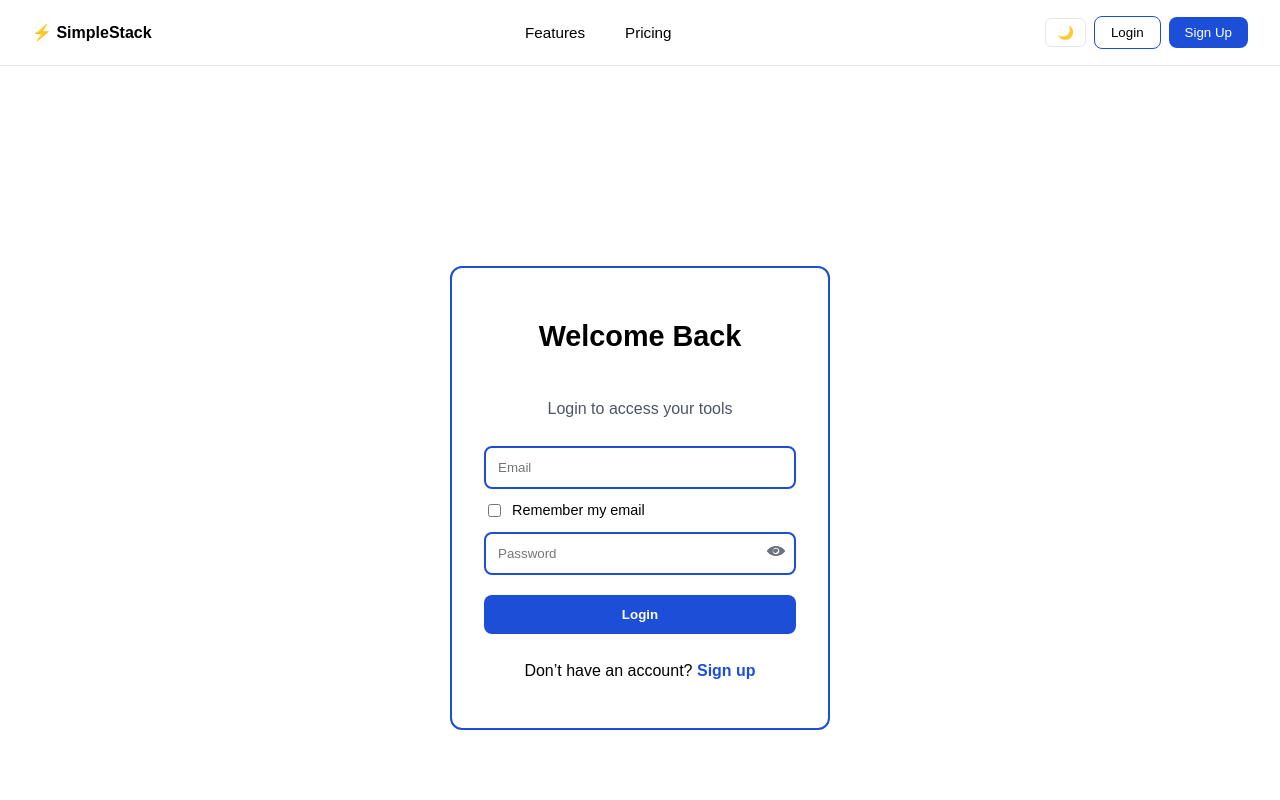
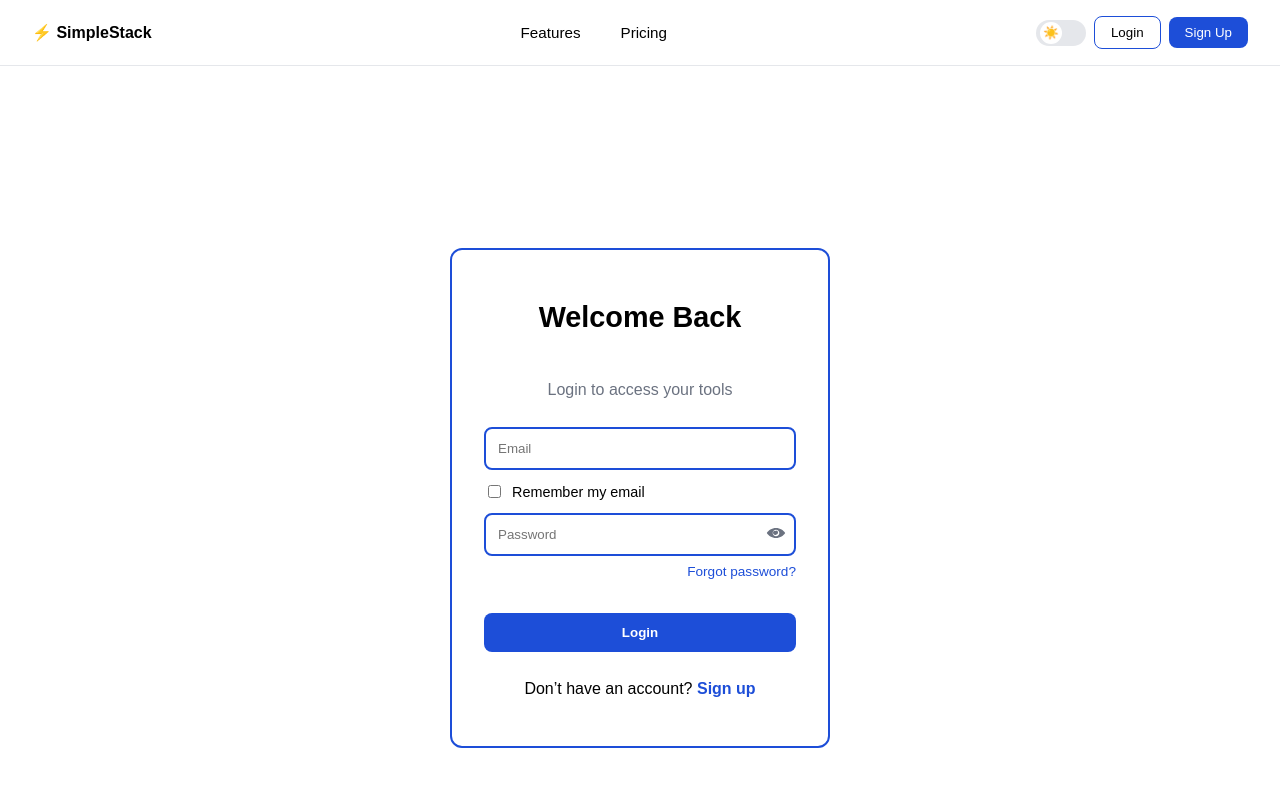
Before and after one commit to ShaphC/MyToolStack, a Next.js app: page /login in a window 1280 px wide. Shown: the top 800 px of the page. Built offline with nearby package versions, Linux system fonts and the light colour scheme; no server answers.

Commit message:
darkmode working on all pages

```diff
--- a/app/(auth)/login/page.tsx
+++ b/app/(auth)/login/page.tsx
@@ -109,7 +109,7 @@ export default function Login() {
                 value={password}
                 onChange={(e) => setPassword(e.target.value)}
                 onKeyDown={handleKeyDown}
-                style={styles.passwordInput}
+                style={styles.input}
               />
 
               {/* 👁 INSIDE INPUT */}
@@ -140,12 +140,12 @@ export default function Login() {
 
             {/* DISABLED UNTIL READY TO UTILIZE */}
             {/* FORGOT PASSWORD */}
-            {/* <p
+            <p
               onClick={() => router.push("/reset-password")}
               style={styles.forgot}
             >
               Forgot password?
-            </p> */}
+            </p>
 
             {/* ERROR / SUCCESS */}
             {errorMsg && <p style={styles.error}>{errorMsg}</p>}
@@ -183,10 +183,13 @@ const styles: any = {
     minHeight: "100vh",
     display: "flex",
     flexDirection: "column",
-    background: "#ffffff",
+    background: "var(--bg)",
+    color: "var(--text)",
   },
 
   container: {
+    background: "var(--bg)",
+    color: "var(--text)",
     flex: 1,
     display: "flex",
     alignItems: "center",
@@ -197,7 +200,8 @@ const styles: any = {
     width: "100%",
     maxWidth: "380px",
     padding: "2rem",
-    border: "2px solid #1d4ed8",
+    background: "var(--card)",
+    border: "2px solid var(--border)",
     borderRadius: "12px",
     display: "flex",
     flexDirection: "column",
@@ -212,14 +216,16 @@ const styles: any = {
 
   subtitle: {
     textAlign: "center",
-    color: "#4b5563",
+    color: "var(--muted)",
     marginBottom: "1rem",
   },
 
   input: {
     width: "100%",
     padding: "0.75rem",
-    border: "2px solid #1d4ed8",
+    background: "var(--card)",
+    color: "var(--text)",
+    border: "2px solid var(--border)",
     borderRadius: "8px",
   },
 
@@ -228,13 +234,13 @@ const styles: any = {
     width: "100%",
   },
 
-  passwordInput: {
-    width: "100%",
-    padding: "0.75rem",
-    paddingRight: "2.5rem",
-    border: "2px solid #1d4ed8",
-    borderRadius: "8px",
-  },
+  // passwordInput: {
+  //   width: "100%",
+  //   padding: "0.75rem",
+  //   paddingRight: "2.5rem",
+  //   border: "2px solid #1d4ed8",
+  //   borderRadius: "8px",
+  // },
 
   eye: {
     position: "absolute",
--- a/app/components/Footer.tsx
+++ b/app/components/Footer.tsx
@@ -60,8 +60,8 @@ const styles: any = {
     borderTop: "1px solid #e5e7eb",
     marginTop: "3rem",
     padding: "3rem 2rem",
-    background: "#ffffff",
-    color: "#000000",
+    background: "var(--bg)",
+    color: "var(--text)",
   },
 
   container: {
--- a/app/components/NavBar.tsx
+++ b/app/components/NavBar.tsx
@@ -2,6 +2,32 @@
 
 import { useRouter } from "next/navigation";
 import { useTheme } from "@/app/context/ThemeContext";
+
+function ThemeToggle() {
+  const { theme, toggleTheme } = useTheme();
+
+  return (
+    <div
+      onClick={toggleTheme}
+      style={{
+        ...styles.toggle,
+        background:
+          theme === "dark"
+            ? "linear-gradient(135deg, #1d4ed8, #6366f1)"
+            : "#e5e7eb",
+      }}
+    >
+      <div
+        style={{
+          ...styles.knob,
+          transform: theme === "dark" ? "translateX(26px)" : "translateX(2px)",
+        }}
+      >
+        {theme === "dark" ? "🌙" : "☀️"}
+      </div>
+    </div>
+  );
+}
 
 export default function Navbar() {
   const { theme, toggleTheme } = useTheme();
@@ -38,9 +64,7 @@ export default function Navbar() {
 
       {/* ACTIONS */}
       <div style={styles.auth}>
-        <button onClick={toggleTheme} style={styles.themeBtn}>
-          {theme === "light" ? "🌙" : "☀️"}
-        </button>
+        <ThemeToggle />
 
         <button
           onClick={() => router.push("/login")}
@@ -65,7 +89,7 @@ const styles: any = {
     position: "sticky",
     top: 0,
     backdropFilter: "blur(10px)",
-    background: "rgba(255,255,255)",
+    background: "var(--bg)",
     zIndex: 10,
     display: "flex",
     justifyContent: "space-between",
@@ -77,7 +101,7 @@ const styles: any = {
   logo: {
     fontWeight: "bold",
     cursor: "pointer",
-    color: "#000",
+    color: "var(--text)",
     transition: "opacity 0.15s ease",
   },
 
@@ -90,7 +114,7 @@ const styles: any = {
     background: "transparent",
     border: "none",
     cursor: "pointer",
-    color: "#000",
+    color: "var(--text)",
     fontSize: "0.95rem",
     padding: "0.3rem 0.5rem",
     borderRadius: "6px",
@@ -110,6 +134,7 @@ const styles: any = {
     borderRadius: "8px",
     cursor: "pointer",
     transition: "all 0.15s ease",
+    color: "var(--text)",
   },
 
   signup: {
@@ -130,4 +155,27 @@ const styles: any = {
     cursor: "pointer",
     transition: "all 0.15s ease",
   },
+
+  toggle: {
+    width: "50px",
+    height: "26px",
+    borderRadius: "20px",
+    display: "flex",
+    alignItems: "center",
+    padding: "2px",
+    cursor: "pointer",
+    transition: "all 0.25s ease",
+  },
+
+  knob: {
+    width: "22px",
+    height: "22px",
+    borderRadius: "50%",
+    background: "#fff",
+    display: "flex",
+    alignItems: "center",
+    justifyContent: "center",
+    fontSize: "0.8rem",
+    transition: "all 0.25s ease",
+  },
 };
--- a/app/components/PageLayout.tsx
+++ b/app/components/PageLayout.tsx
@@ -28,8 +28,8 @@ const styles: any = {
     minHeight: "100vh",
     display: "flex",
     flexDirection: "column",
-    background: "#ffffff",
-    color: "#000000",
+    background: "var(--bg)",
+    color: "var(--text)",
     fontFamily: "sans-serif",
   },
 
@@ -43,5 +43,7 @@ const styles: any = {
   container: {
     width: "100%",
     maxWidth: "1100px", // 🔥 centered layout
+    background: "var(--bg)",
+    color: "var(--text)",
   },
 };
--- a/app/globals.css
+++ b/app/globals.css
@@ -3,15 +3,45 @@
   --text: #000000;
   --card: #ffffff;
   --border: #1d4ed8;
+  --muted: #6b7280;
+  --sectionAlt: #f9fafb;
+
+  /* 🌈 LIGHT GRADIENT */
+  --gradient: radial-gradient(
+    circle at 20% 20%,
+    rgba(29, 78, 216, 0.15),
+    transparent 40%
+  );
 }
 
+/* 🌙 DARK MODE */
 [data-theme="dark"] {
-  --bg: #0a0a0a;
-  --text: #ffffff;
-  --card: #111111;
+  --bg: #0b0f19;
+  --text: #f3f4f6;
+  --card: #111827;
   --border: #3b82f6;
+  --muted: #9ca3af;
+  --sectionAlt: #1d4ed8;
+
+  /* ✨ STRIPE-STYLE GRADIENT */
+  --gradient: radial-gradient(
+      circle at 20% 20%,
+      rgba(59, 130, 246, 0.25),
+      transparent 40%
+    ),
+    radial-gradient(
+      circle at 80% 0%,
+      rgba(139, 92, 246, 0.2),
+      transparent 40%
+    ),
+    radial-gradient(
+      circle at 50% 100%,
+      rgba(236, 72, 153, 0.15),
+      transparent 40%
+    );
 }
 
+/* 🌍 BASE */
 html, body {
   height: 100%;
   margin: 0;
@@ -19,19 +49,36 @@ html, body {
   background: var(--bg);
   color: var(--text);
   font-family: var(--font-geist-sans), sans-serif;
-  transition: background 0.25s ease, color 0.25s ease;
 }
 
+/* 🧊 SMOOTH UI TRANSITIONS */
+body, button, input, div, nav {
+  transition: background 0.25s ease,
+              color 0.25s ease,
+              border 0.25s ease,
+              box-shadow 0.2s ease,
+              transform 0.1s ease;
+}
+
+/* 🌙 DARK NAVBAR FIX */
+[data-theme="dark"] nav {
+  background: rgba(17, 24, 39, 0.7);
+  backdrop-filter: blur(10px);
+}
+
+/* 📦 GLOBAL BOX MODEL */
 * {
   box-sizing: border-box;
 }
 
+/* 🔄 SPINNER */
 @keyframes spin {
   to {
     transform: rotate(360deg);
   }
 }
 
+/* 🚨 SHAKE (ERROR FEEDBACK) */
 @keyframes shake {
   0% { transform: translateX(0); }
   25% { transform: translateX(-6px); }
```
Also changed, not shown: app/(auth)/reset-password/page.tsx (+6 -3 lines), app/(auth)/signup/page.tsx (+16 -11 lines), app/(auth)/update-password/page.tsx (+6 -3 lines), app/components/EmailCapture.tsx (+9 -7 lines), app/page.tsx (+10 -5 lines).
